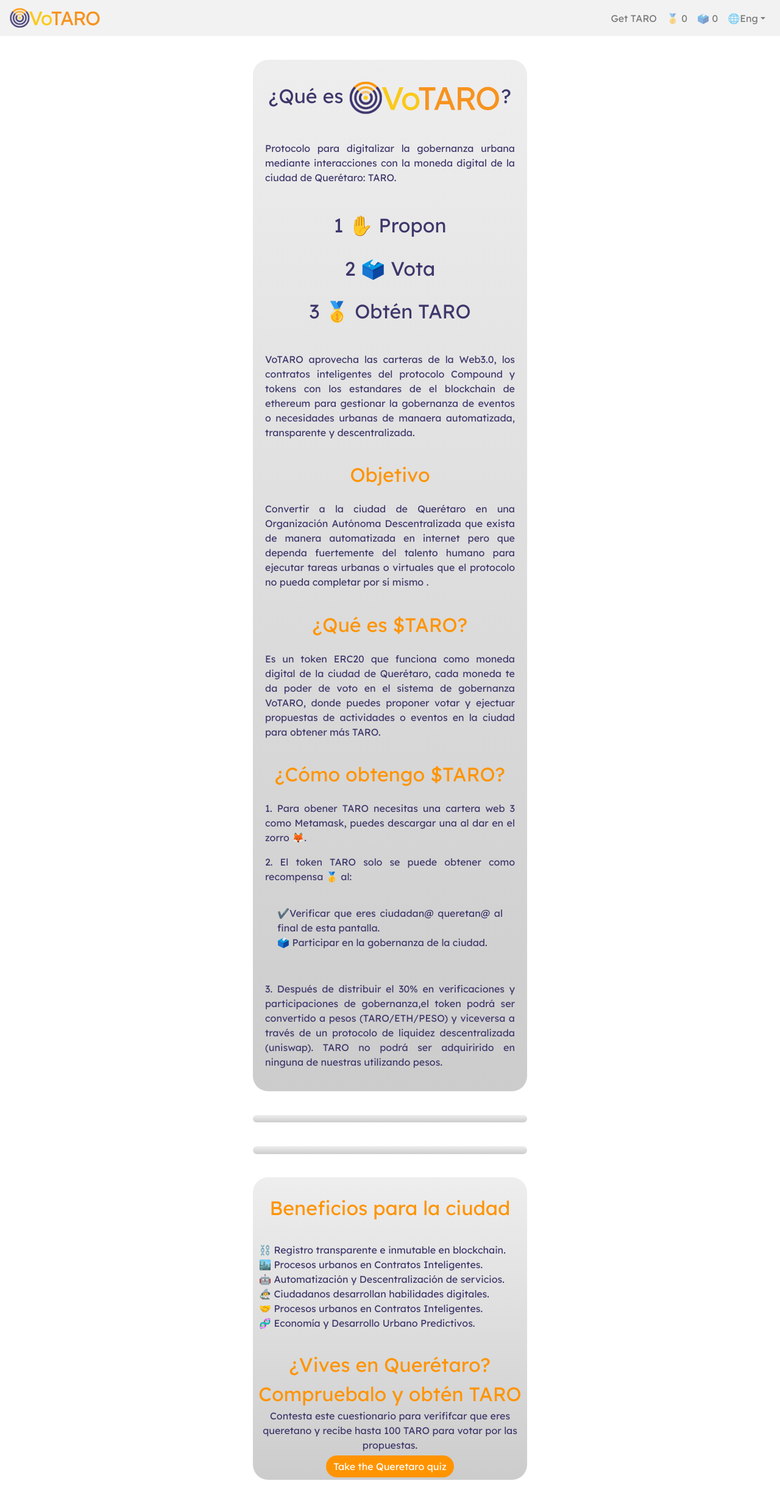
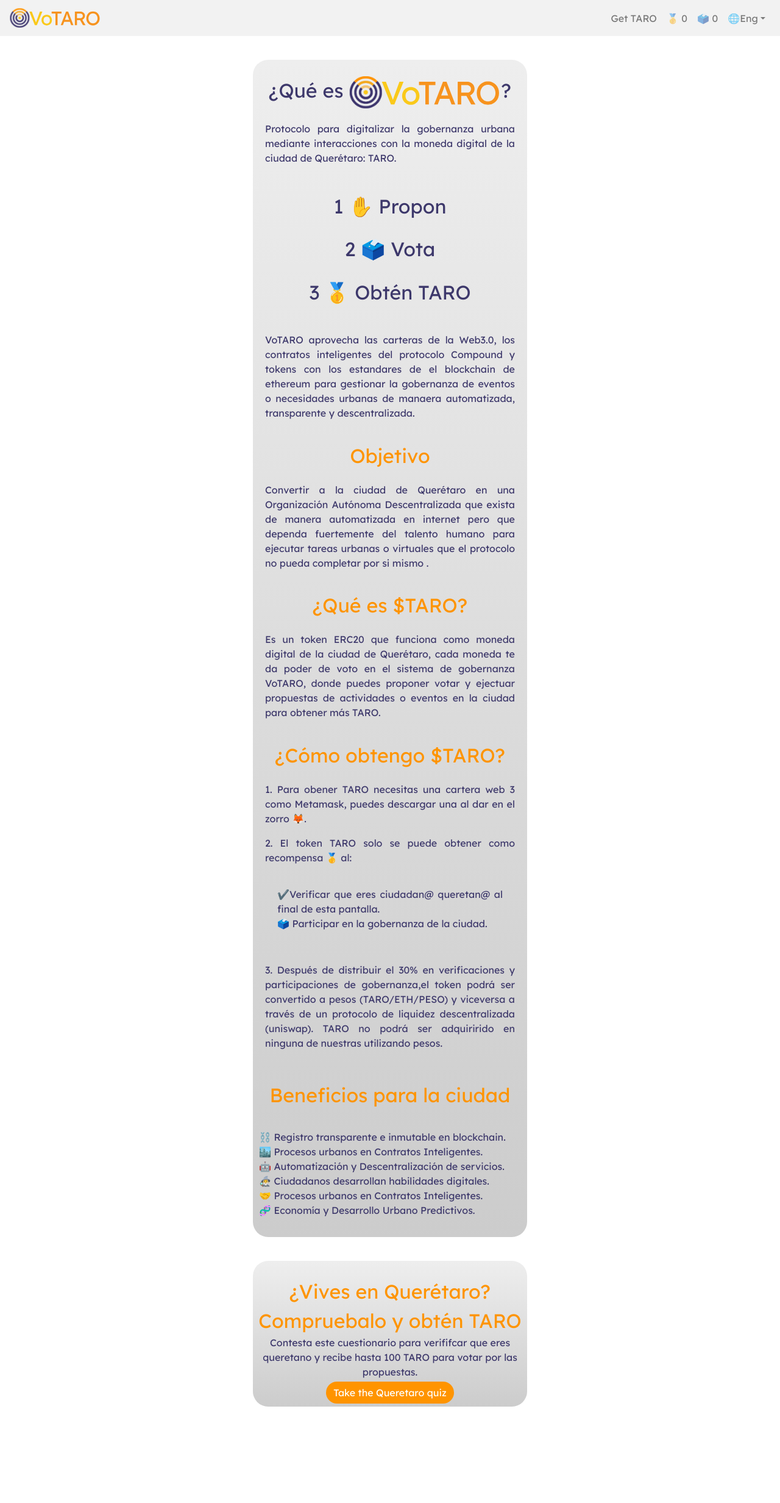
Before and after one commit to zenbitETH/Ciudades-DAO, a React (Create React App) app in the folder frontend/: page /about in a window 1280 px wide. Shown: the whole page at 61% size. After the commit the page ends 2344 px from the top, so only its background shows below. Built offline with nearby package versions, Linux system fonts and the light colour scheme.

Commit message:
Text order

```diff
--- a/frontend/src/components/About.js
+++ b/frontend/src/components/About.js
@@ -5,7 +5,7 @@ const About = () => {
   return (
     <div className="App">
       <div className="gray3">
-        <div className="text-large">
+        <div className="purple">
           ¿Qué es <img src={logo} alt="VoTARO" width="250px" />?
         </div>
         <div className="main">
@@ -49,15 +49,6 @@ const About = () => {
           <p>3. Después de distribuir el 30% en verificaciones y participaciones de gobernanza,el token podrá ser convertido a pesos (TARO/ETH/PESO) y viceversa a través de un protocolo
           de liquidez descentralizada (uniswap). TARO no podrá ser adquirirido en ninguna de nuestras utilizando pesos.</p>
         </div>
-
-
-      </div>
-      <div className="gray3">
-      </div>
-      <div className="gray3">
-
-      </div>
-      <div className="gray3">
         <div className="orange">
           Beneficios para la ciudad
         </div>
@@ -65,7 +56,7 @@ const About = () => {
         <div >
            ⛓️ Registro transparente e inmutable en blockchain.
         </div>
-          <div >
+        <div >
           🏙️ Procesos urbanos en Contratos Inteligentes.
         </div>
         <div>
@@ -81,6 +72,8 @@ const About = () => {
          🧬 Economía y Desarrollo Urbano Predictivos.
         </div>
         </div>
+      </div>
+      <div className="gray3">
         <div className="orange">
           ¿Vives en Querétaro? Compruebalo y obtén TARO
         </div>
```
